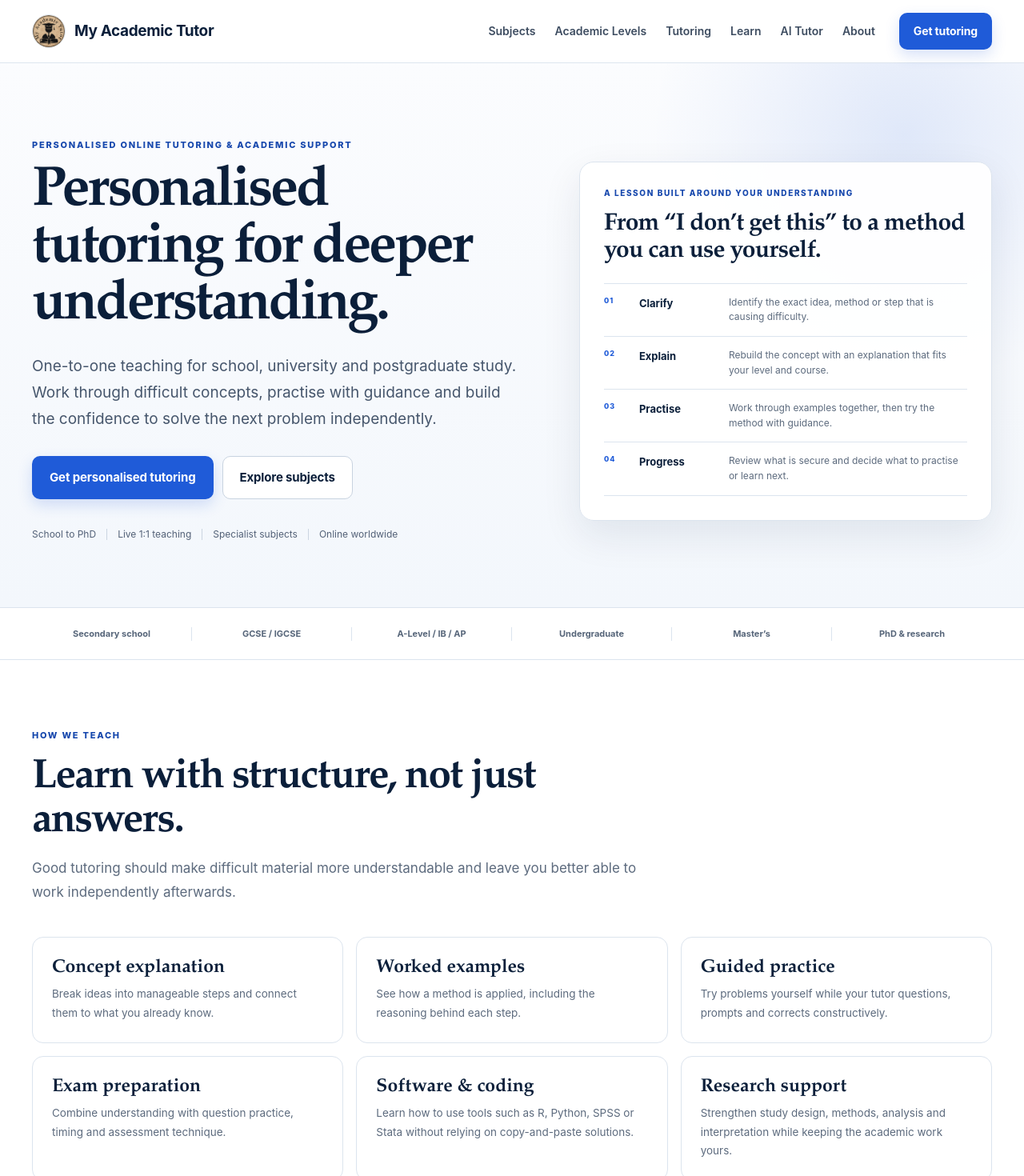
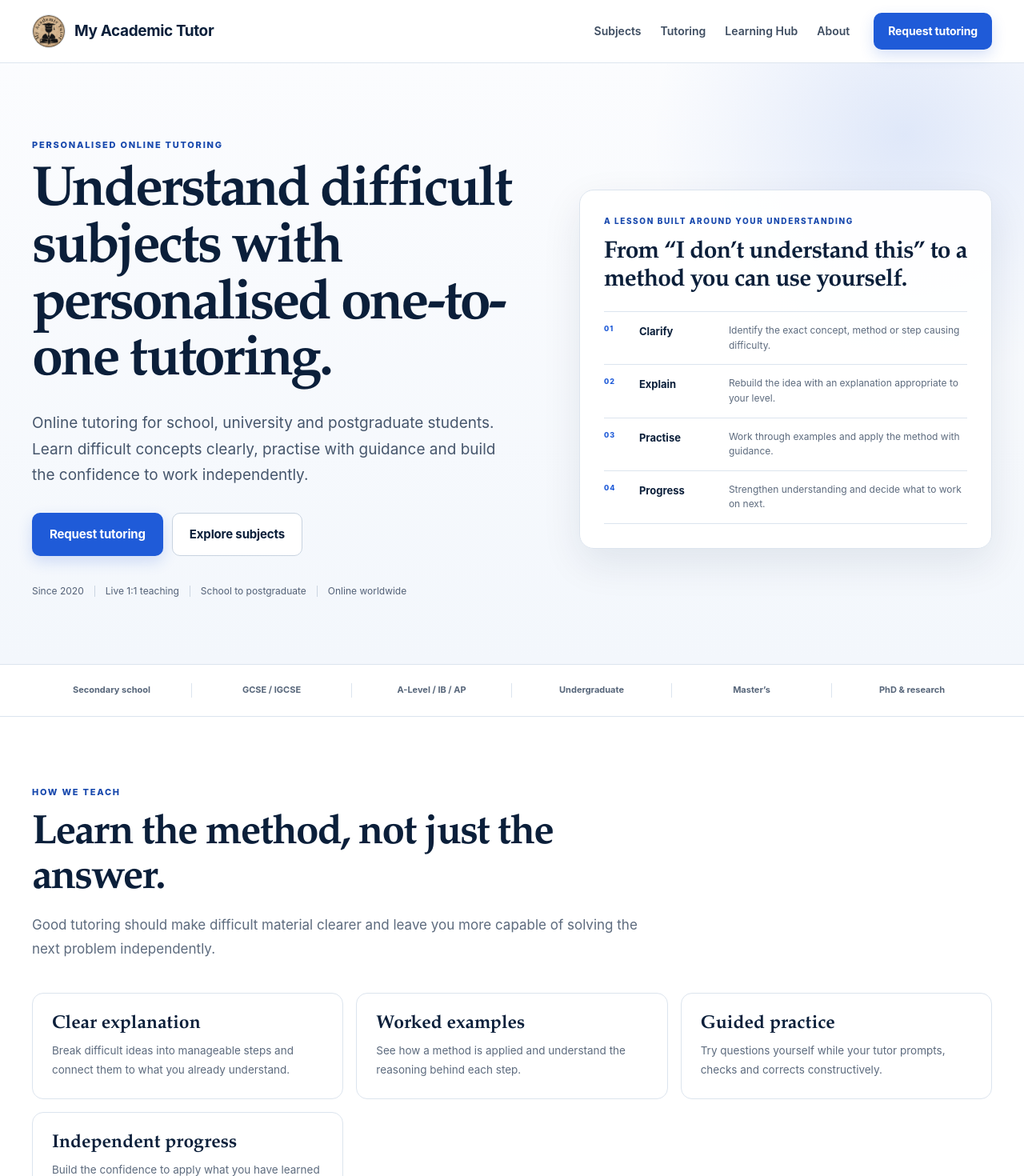
Before and after one commit to StatisticaHub/matwebsite, a Next.js app: page / in a window 1280 px wide. Shown: the top 1470 px of the page at 80% size. Built offline with nearby package versions, Linux system fonts and the light colour scheme.

Commit message:
Simplify homepage and tutoring navigation

```diff
--- a/app/page.tsx
+++ b/app/page.tsx
@@ -1,6 +1,6 @@
 import Link from "next/link";
 import TutoringLeadForm from "@/components/TutoringLeadForm";
-import { academicLevels, subjects } from "@/lib/tutoring-data";
+import { subjects } from "@/lib/tutoring-data";
 import { tutoringServices } from "@/lib/tutoring-services";
 import { resources } from "@/lib/resources";
 
@@ -10,32 +10,88 @@ export default function HomePage() {
       <section className="hero">
         <div className="shell hero-grid">
           <div className="hero-copy">
-            <div className="eyebrow">PERSONALISED ONLINE TUTORING & ACADEMIC SUPPORT</div>
-            <h1>Personalised tutoring for deeper understanding.</h1>
+            <div className="eyebrow">
+              PERSONALISED ONLINE TUTORING
+            </div>
+
+            <h1>
+              Understand difficult subjects with personalised one-to-one tutoring.
+            </h1>
+
             <p className="hero-lead">
-              One-to-one teaching for school, university and postgraduate study. Work through difficult concepts,
-              practise with guidance and build the confidence to solve the next problem independently.
+              Online tutoring for school, university and postgraduate students.
+              Learn difficult concepts clearly, practise with guidance and build
+              the confidence to work independently.
             </p>
+
             <div className="button-row">
-              <Link className="button button-primary button-large" href="/find-a-tutor">Get personalised tutoring</Link>
-              <Link className="button button-secondary button-large" href="/subjects">Explore subjects</Link>
+              <Link
+                className="button button-primary button-large"
+                href="/find-a-tutor"
+              >
+                Request tutoring
+              </Link>
+
+              <Link
+                className="button button-secondary button-large"
+                href="/subjects"
+              >
+                Explore subjects
+              </Link>
             </div>
+
             <div className="trust-row" aria-label="Service highlights">
-              <span>School to PhD</span>
+              <span>Since 2020</span>
               <span>Live 1:1 teaching</span>
-              <span>Specialist subjects</span>
+              <span>School to postgraduate</span>
               <span>Online worldwide</span>
             </div>
           </div>
 
-          <aside className="hero-panel lesson-panel" aria-label="How a tutoring session can work">
-            <div className="hero-panel-label">A LESSON BUILT AROUND YOUR UNDERSTANDING</div>
-            <h2>From “I don’t get this” to a method you can use yourself.</h2>
+          <aside
+            className="hero-panel lesson-panel"
+            aria-label="How tutoring works"
+          >
+            <div className="hero-panel-label">
+              A LESSON BUILT AROUND YOUR UNDERSTANDING
+            </div>
+
+            <h2>
+              From “I don’t understand this” to a method you can use yourself.
+            </h2>
+
             <div className="lesson-sequence">
-              <div><span>01</span><strong>Clarify</strong><p>Identify the exact idea, method or step that is causing difficulty.</p></div>
-              <div><span>02</span><strong>Explain</strong><p>Rebuild the concept with an explanation that fits your level and course.</p></div>
-              <div><span>03</span><strong>Practise</strong><p>Work through examples together, then try the method with guidance.</p></div>
-              <div><span>04</span><strong>Progress</strong><p>Review what is secure and decide what to practise or learn next.</p></div>
+              <div>
+                <span>01</span>
+                <strong>Clarify</strong>
+                <p>
+                  Identify the exact concept, method or step causing difficulty.
+                </p>
+              </div>
+
+              <div>
+                <span>02</span>
+                <strong>Explain</strong>
+                <p>
+                  Rebuild the idea with an explanation appropriate to your level.
+                </p>
+              </div>
+
+              <div>
+                <span>03</span>
+                <strong>Practise</strong>
+                <p>
+                  Work through examples and apply the method with guidance.
+                </p>
+              </div>
+
+              <div>
+                <span>04</span>
+                <strong>Progress</strong>
+                <p>
+                  Strengthen understanding and decide what to work on next.
+                </p>
+              </div>
             </div>
           </aside>
         </div>
@@ -57,17 +113,50 @@ export default function HomePage() {
           <div className="section-head">
             <div>
               <div className="eyebrow">HOW WE TEACH</div>
-              <h2>Learn with structure, not just answers.</h2>
-              <p className="section-intro">Good tutoring should make difficult material more understandable and leave you better able to work independently afterwards.</p>
+
+              <h2>
+                Learn the method, not just the answer.
+              </h2>
+
+              <p className="section-intro">
+                Good tutoring should make difficult material clearer and leave
+                you more capable of solving the next problem independently.
+              </p>
             </div>
           </div>
+
           <div className="learning-grid">
-            <article><strong>Concept explanation</strong><p>Break ideas into manageable steps and connect them to what you already know.</p></article>
-            <article><strong>Worked examples</strong><p>See how a method is applied, including the reasoning behind each step.</p></article>
-            <article><strong>Guided practice</strong><p>Try problems yourself while your tutor questions, prompts and corrects constructively.</p></article>
-            <article><strong>Exam preparation</strong><p>Combine understanding with question practice, timing and assessment technique.</p></article>
-            <article><strong>Software & coding</strong><p>Learn how to use tools such as R, Python, SPSS or Stata without relying on copy-and-paste solutions.</p></article>
-            <article><strong>Research support</strong><p>Strengthen study design, methods, analysis and interpretation while keeping the academic work yours.</p></article>
+            <article>
+              <strong>Clear explanation</strong>
+              <p>
+                Break difficult ideas into manageable steps and connect them to
+                what you already understand.
+              </p>
+            </article>
+
+            <article>
+              <strong>Worked examples</strong>
+              <p>
+                See how a method is applied and understand the reasoning behind
+                each step.
+              </p>
+            </article>
+
+            <article>
+              <strong>Guided practice</strong>
+              <p>
+                Try questions yourself while your tutor prompts, checks and
+                corrects constructively.
+              </p>
+            </article>
+
+            <article>
+              <strong>Independent progress</strong>
+              <p>
+                Build the confidence to apply what you have learned outside the
+                tutoring session.
+              </p>
+            </article>
           </div>
         </div>
       </section>
@@ -77,18 +166,40 @@ export default function HomePage() {
           <div className="section-head">
             <div>
               <div className="eyebrow">SUBJECTS</div>
-              <h2>Support across quantitative, scientific and technical study.</h2>
-              <p className="section-intro">Choose the subject you are studying, then explore the topics and kinds of support available at your level.</p>
+
+              <h2>
+                Specialist support across quantitative and technical subjects.
+              </h2>
+
+              <p className="section-intro">
+                Explore the subject you are studying and the kinds of tutoring
+                available at your level.
+              </p>
             </div>
-            <Link href="/subjects" className="text-link">View all subjects</Link>
+
+            <Link href="/subjects" className="text-link">
+              View all subjects
+            </Link>
           </div>
+
           <div className="subject-grid">
             {subjects.slice(0, 6).map((subject, index) => (
-              <Link key={subject.slug} href={`/subjects/${subject.slug}`} className="subject-card">
-                <span className="subject-index">{String(index + 1).padStart(2, "0")}</span>
+              <Link
+                key={subject.slug}
+                href={`/subjects/${subject.slug}`}
+                className="subject-card"
+              >
+                <span className="subject-index">
+                  {String(index + 1).padStart(2, "0")}
+                </span>
+
                 <h3>{subject.name}</h3>
+
                 <p>{subject.short}</p>
-                <span className="text-link">Explore {subject.name}</span>
+
+                <span className="text-link">
+                  Explore {subject.name}
+                </span>
               </Link>
             ))}
           </div>
@@ -100,17 +211,36 @@ export default function HomePage() {
           <div className="section-head">
             <div>
               <div className="eyebrow">TUTORING SERVICES</div>
-              <h2>Different goals need different kinds of academic support.</h2>
-              <p className="section-intro">Use tutoring regularly alongside your course, intensively before an exam, or for a focused technical or research challenge.</p>
+
+              <h2>
+                Academic support built around what you need to achieve.
+              </h2>
+
+              <p className="section-intro">
+                Use tutoring alongside your course, for exam preparation or for
+                a focused technical, statistical or research challenge.
+              </p>
             </div>
-            <Link href="/tutoring" className="text-link">Explore all tutoring services</Link>
+
+            <Link href="/tutoring" className="text-link">
+              Explore tutoring services
+            </Link>
           </div>
+
           <div className="service-grid">
-            {tutoringServices.slice(0, 6).map((service) => (
-              <Link className="service-card" href={`/tutoring/${service.slug}`} key={service.slug}>
+            {tutoringServices.slice(0, 4).map((service) => (
+              <Link
+                className="service-card"
+                href={`/tutoring/${service.slug}`}
+                key={service.slug}
+              >
                 <h3>{service.title}</h3>
+
                 <p>{service.short}</p>
-                <span className="text-link">See how it works</span>
+
+                <span className="text-link">
+                  See how it works
+                </span>
               </Link>
             ))}
           </div>
@@ -119,33 +249,81 @@ export default function HomePage() {
 
       <section className="section section-dark">
         <div className="shell">
-          <div className="eyebrow eyebrow-light">A SIMPLE LEARNING PROCESS</div>
-          <h2>Start from your course. Build from what you understand now.</h2>
+          <div className="eyebrow eyebrow-light">
+            HOW IT WORKS
+          </div>
+
+          <h2>
+            Start from where you are now.
+          </h2>
+
           <div className="steps-grid">
-            <article><strong>01</strong><h3>Share your learning goals</h3><p>Tell us what you are studying, what feels difficult and what you need to achieve.</p></article>
-            <article><strong>02</strong><h3>Begin at the right level</h3><p>We arrange suitable one-to-one support based on the subject, depth and practical context.</p></article>
-            <article><strong>03</strong><h3>Learn through explanation and practice</h3><p>Sessions combine teaching, examples, questions and guided problem-solving rather than passive answers.</p></article>
-            <article><strong>04</strong><h3>Adapt as you progress</h3><p>The focus can move with your module, assessments, research project or changing confidence.</p></article>
+            <article>
+              <strong>01</strong>
+              <h3>Tell us what you need</h3>
+              <p>
+                Share your subject, academic level and the problem you want help
+                understanding.
+              </p>
+            </article>
+
+            <article>
+              <strong>02</strong>
+              <h3>We review your request</h3>
+              <p>
+                We identify suitable support based on your subject and academic
+                context.
+              </p>
+            </article>
+
+            <article>
+              <strong>03</strong>
+              <h3>Start one-to-one tutoring</h3>
+              <p>
+                Learn through explanation, examples, questions and guided
+                practice.
+              </p>
+            </article>
+
+            <article>
+              <strong>04</strong>
+              <h3>Keep progressing</h3>
+              <p>
+                Sessions adapt as your course, assessments and learning needs
+                change.
+              </p>
+            </article>
           </div>
-          <div className="dark-link-row"><Link href="/tutoring" className="text-link text-link-light">Explore tutoring services</Link></div>
         </div>
       </section>
 
-      <section className="section">
-        <div className="shell">
-          <div className="section-head">
-            <div>
-              <div className="eyebrow">ACADEMIC LEVELS</div>
-              <h2>The teaching should change when the level changes.</h2>
+      <section className="section section-soft">
+        <div className="shell lead-section-grid">
+          <div className="section-copy-block">
+            <div className="eyebrow">
+              PERSONALISED SUPPORT
             </div>
-            <Link href="/levels" className="text-link">View all levels</Link>
+
+            <h2>
+              Tell us what you need help understanding.
+            </h2>
+
+            <p className="section-intro">
+              Send us your subject, academic level and a short description of
+              what you are struggling with. We’ll review it and recommend
+              suitable one-to-one support.
+            </p>
+
+            <ul className="check-list">
+              <li>Choose your subject and academic level</li>
+              <li>Tell us what you need help with</li>
+              <li>We review the academic context</li>
+              <li>You receive suitable tutoring options</li>
+            </ul>
           </div>
-          <div className="level-strip">
-            {academicLevels.slice(0, 6).map((level) => (
-              <Link href={`/levels/${level.slug}`} key={level.slug}>
-                <strong>{level.name}</strong><span>{level.short}</span>
-              </Link>
-            ))}
+
+          <div className="card form-card">
+            <TutoringLeadForm compact />
           </div>
         </div>
       </section>
@@ -154,18 +332,38 @@ export default function HomePage() {
         <div className="shell">
           <div className="section-head">
             <div>
-              <div className="eyebrow">LEARNING HUB</div>
-              <h2>Learn something useful before you ever book a lesson.</h2>
-              <p className="section-intro">Our learning resources explain difficult concepts clearly and help you recognise where personalised teaching could take you further.</p>
+              <div className="eyebrow">
+                LEARNING HUB
+              </div>
+
+              <h2>
+                Learn something useful before you book a lesson.
+              </h2>
+
+              <p className="section-intro">
+                Explore free explanations and study resources across statistics,
+                mathematics, data science and research methods.
+              </p>
             </div>
-            <Link href="/learn" className="text-link">Browse the learning hub</Link>
+
+            <Link href="/learn" className="text-link">
+              Browse the learning hub
+            </Link>
           </div>
+
           <div className="resource-grid">
             {resources.slice(0, 3).map((resource) => (
-              <Link href={`/learn/${resource.slug}`} className="card resource-card" key={resource.slug}>
+              <Link
+                href={`/learn/${resource.slug}`}
+                className="card resource-card"
+                key={resource.slug}
+              >
                 <span>{resource.category}</span>
+
                 <h3>{resource.title}</h3>
+
                 <p>{resource.description}</p>
+
                 <small>{resource.readTime} read</small>
               </Link>
             ))}
@@ -174,57 +372,65 @@ export default function HomePage() {
       </section>
 
       <section className="section">
-        <div className="shell two-col ai-feature">
-          <div>
-            <div className="eyebrow">MAT AI TUTOR</div>
-            <h2>Ask a question. Understand the first step. Continue with a human when you need more.</h2>
-            <p>MAT AI is being developed as an educational layer: explain a concept, organise a problem and check understanding. Human tutoring remains the place for deeper teaching, feedback and sustained progress.</p>
-            <div className="button-row"><Link className="button button-secondary" href="/ai-tutor">Preview MAT AI</Link></div>
-          </div>
-          <div className="quote-card">
-            <div className="eyebrow">OUR PRINCIPLE</div>
-            <strong>AI can support learning. Teaching remains human-led.</strong>
-            <p>Technology should make academic help easier to access without turning education into a shortcut around understanding.</p>
-          </div>
-        </div>
-      </section>
-
-      <section className="section section-soft">
-        <div className="shell lead-section-grid">
-          <div className="section-copy-block">
-            <div className="eyebrow">PERSONALISED SUPPORT</div>
-            <h2>Tell us what you are studying and where you are getting stuck.</h2>
-            <p className="section-intro">Share your course, level, topic and goal. Our team will review the academic context and arrange suitable one-to-one tutoring.</p>
-            <ul className="check-list">
-              <li>Your subject and academic level</li>
-              <li>The topic, module or skill you want to improve</li>
-              <li>Your goal: understanding, exams, coursework, coding or research</li>
-              <li>Your preferred schedule and urgency</li>
-            </ul>
-          </div>
-          <div className="card form-card"><TutoringLeadForm compact /></div>
-        </div>
-      </section>
-
-      <section className="section">
         <div className="shell integrity-grid">
           <div>
-            <div className="eyebrow">RESPONSIBLE TUTORING</div>
-            <h2>Your learning stays yours.</h2>
-            <p>We explain, question, guide and practise with students. We do not position tutoring as a way to outsource assessed work. The aim is stronger understanding and greater independence.</p>
-            <Link href="/academic-integrity" className="text-link">Read our academic integrity approach</Link>
+            <div className="eyebrow">
+              RESPONSIBLE TUTORING
+            </div>
+
+            <h2>
+              Your learning stays yours.
+            </h2>
+
+            <p>
+              We explain, question, guide and practise with students. We do not
+              complete assessed work on behalf of students. The aim is stronger
+              understanding and greater independence.
+            </p>
+
+            <Link
+              href="/academic-integrity"
+              className="text-link"
+            >
+              Read our academic integrity approach
+            </Link>
           </div>
+
           <div className="quote-card">
-            <div className="eyebrow">WHAT GOOD SUPPORT SHOULD LEAVE BEHIND</div>
-            <strong>A student who can explain the method, use it and defend their reasoning.</strong>
+            <div className="eyebrow">
+              OUR GOAL
+            </div>
+
+            <strong>
+              A student who can understand the method, apply it and explain
+              their reasoning.
+            </strong>
           </div>
         </div>
       </section>
 
       <section className="cta-band">
         <div className="shell cta-band-inner">
-          <div><div className="eyebrow eyebrow-light">READY TO START?</div><h2>Get tutoring built around your learning needs.</h2><p>Tell us the subject, level and goal. We’ll take it from there.</p></div>
-          <Link className="button button-light button-large" href="/find-a-tutor">Get personalised tutoring</Link>
+          <div>
+            <div className="eyebrow eyebrow-light">
+              READY TO START?
+            </div>
+
+            <h2>
+              Get tutoring built around your learning needs.
+            </h2>
+
+            <p>
+              Tell us your subject, level and what you need help with.
+            </p>
+          </div>
+
+          <Link
+            className="button button-light button-large"
+            href="/find-a-tutor"
+          >
+            Request tutoring
+          </Link>
         </div>
       </section>
     </>
--- a/components/Header.tsx
+++ b/components/Header.tsx
@@ -3,10 +3,8 @@ import Link from "next/link";
 
 const nav = [
   ["Subjects", "/subjects"],
-  ["Academic Levels", "/levels"],
   ["Tutoring", "/tutoring"],
-  ["Learn", "/learn"],
-  ["AI Tutor", "/ai-tutor"],
+  ["Learning Hub", "/learn"],
   ["About", "/about"],
 ] as const;
 
@@ -28,21 +26,29 @@ export default function Header() {
 
         <nav className="desktop-nav" aria-label="Primary navigation">
           {nav.map(([label, href]) => (
-            <Link key={href} href={href}>{label}</Link>
+            <Link key={href} href={href}>
+              {label}
+            </Link>
           ))}
         </nav>
 
         <Link className="button button-primary header-cta" href="/find-a-tutor">
-          Get tutoring
+          Request tutoring
         </Link>
 
         <details className="mobile-menu">
           <summary aria-label="Open navigation">Menu</summary>
+
           <nav>
             {nav.map(([label, href]) => (
-              <Link key={href} href={href}>{label}</Link>
+              <Link key={href} href={href}>
+                {label}
+              </Link>
             ))}
-            <Link href="/find-a-tutor"><strong>Get tutoring</strong></Link>
+
+            <Link href="/find-a-tutor">
+              <strong>Request tutoring</strong>
+            </Link>
           </nav>
         </details>
       </div>
```
